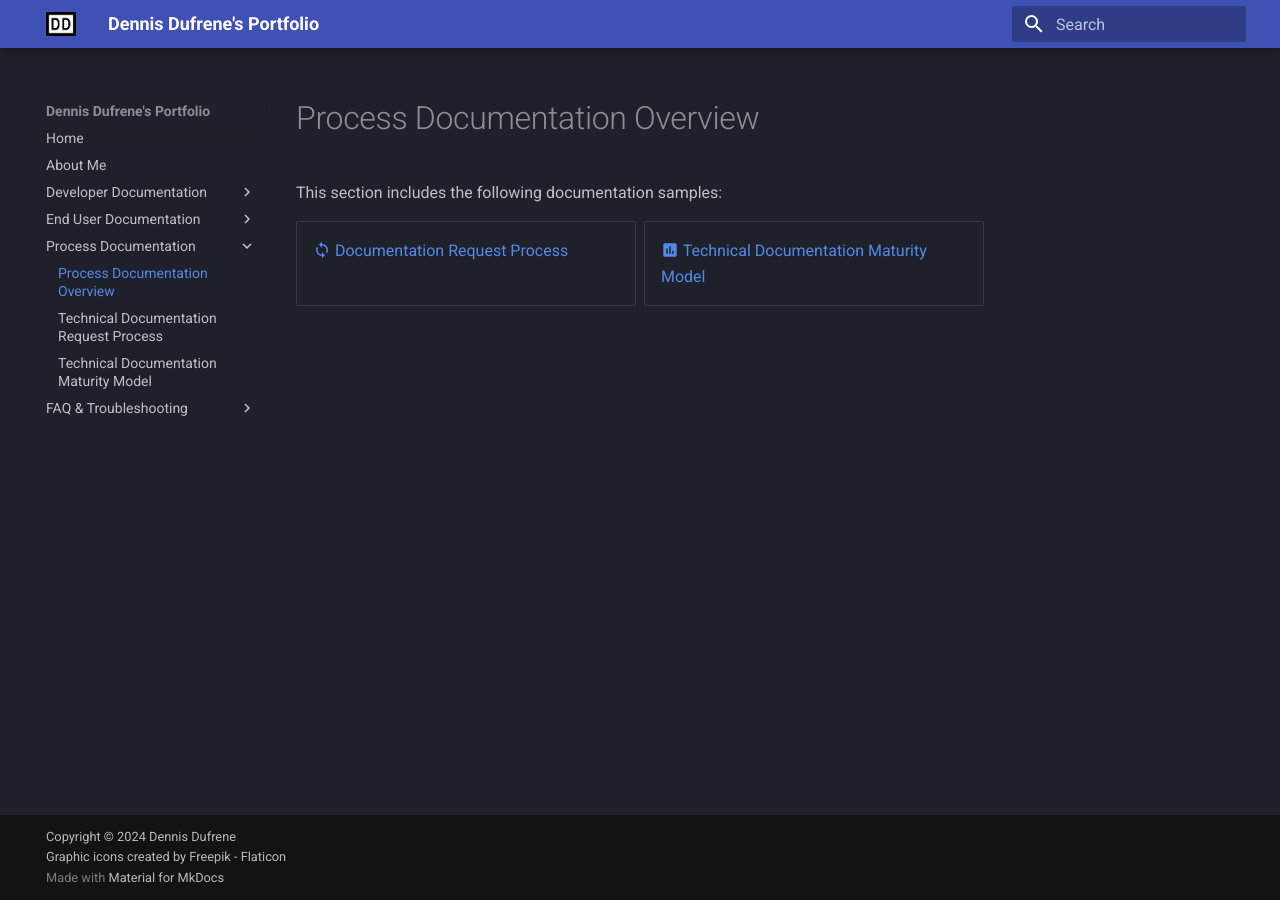
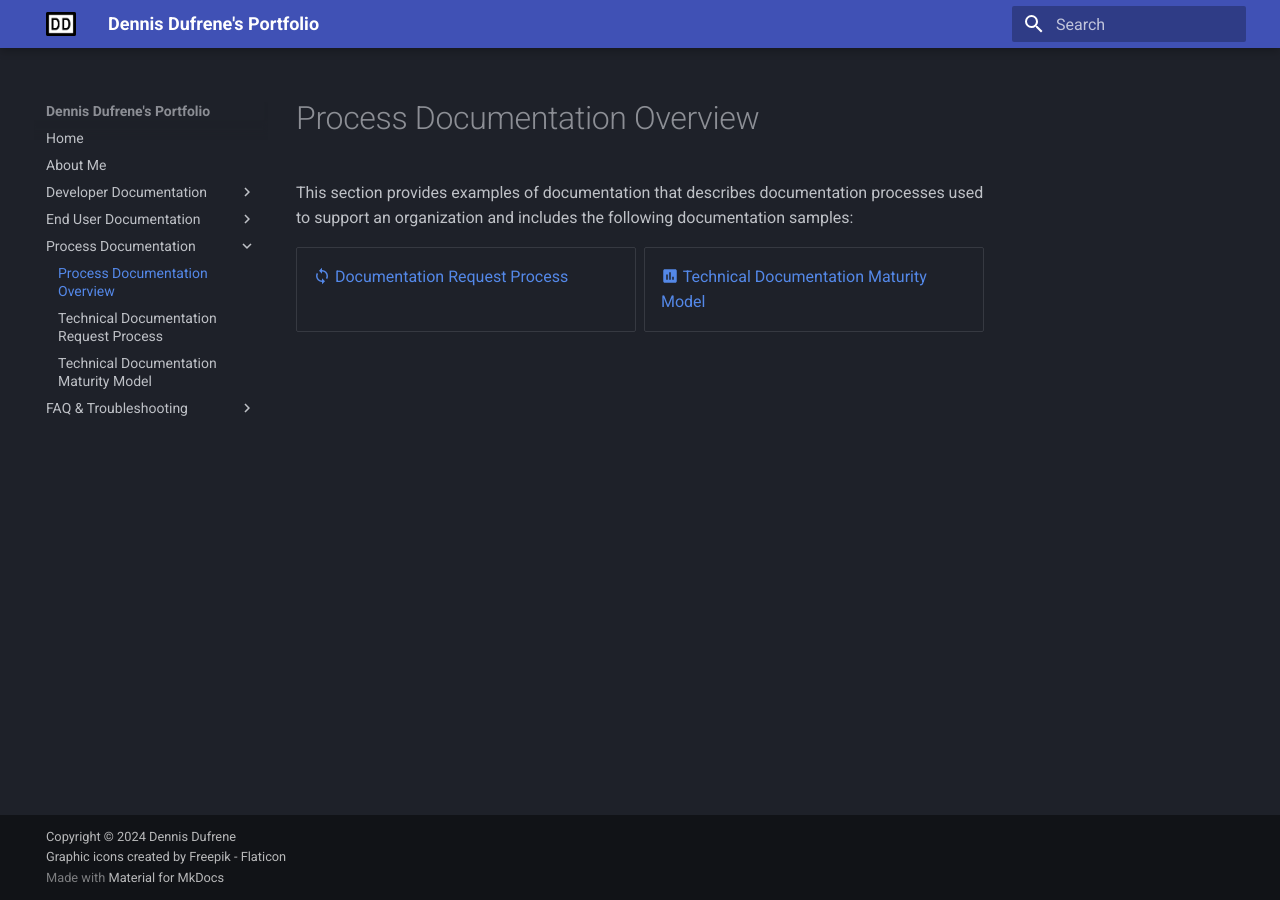
Before and after one commit to DennisJDufrene/dennisjdufreneportfolio, an MkDocs documentation site: the page built from docs/process_doc_overview.md, in a window 1280 px wide. Built offline with MkDocs 1.6.1 and Material for MkDocs 9.7.7, drawn with Linux system fonts in a browser that asks for light colours.

Commit message:
Update process_doc_overview.md

```diff
--- a/docs/process_doc_overview.md
+++ b/docs/process_doc_overview.md
@@ -1,6 +1,6 @@
 # Process Documentation Overview
 
-This section includes the following documentation samples:
+This section provides examples of documentation that describes documentation processes used to support an organization and includes the following documentation samples:
 
 <div class="grid cards" markdown>
 
```
